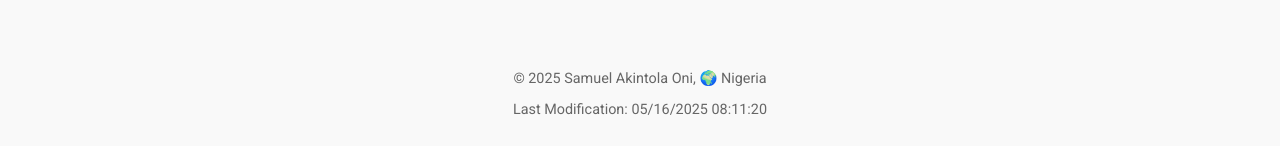
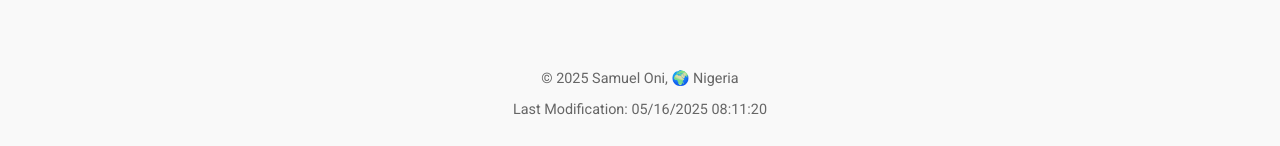
Before and after one commit to Samizy29/wdd131, a plain HTML site: page temples.html in a window 1280 px wide. Shown: the part 1082-1228 px from the top of the page. Drawn offline with Linux system fonts and the light colour scheme.

Commit message:
done wk2

```diff
--- a/temples.html
+++ b/temples.html
@@ -3,7 +3,7 @@
 <head>
 <meta charset="UTF-8" />
 <meta name="viewport" content="width=device-width, initial-scale=1.0" />
-<meta name="author" content="Samuel Akintola Oni" />
+<meta name="author" content="Samuel Oni" />
 <meta name="description" content="A beautiful gallery showcasing LDS temples from around the world." />
 <title>Temple Album</title>
 <link rel="stylesheet" href="styles/temples.css" />
@@ -68,7 +68,7 @@
 </main>
 
 <footer>
-    <p>&copy; <span id="year"></span> Samuel Akintola Oni, 🌍 Nigeria</p>
+    <p>&copy; <span id="year"></span> Samuel Oni, 🌍 Nigeria</p>
     <p>Last Modification: <span id="lastModified"></span></p>
 </footer>
 </body>
```
